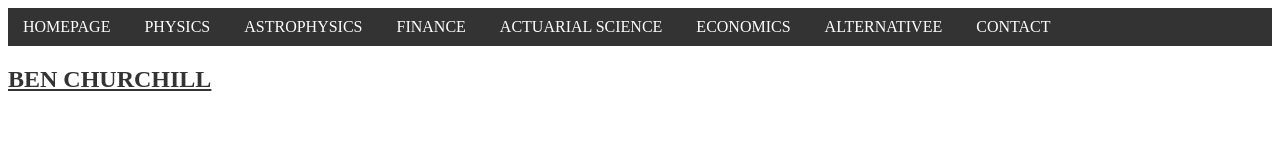
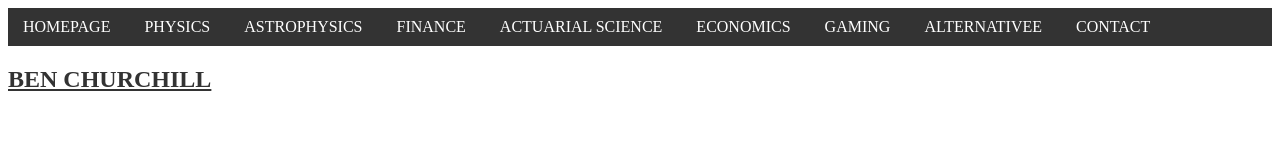
Before and after one commit to BenChurchillUK/BenChurchillUK.github.io, a plain HTML site: page index.html in a window 1280 px wide. Shown: the top 160 px of the page. Drawn offline with Linux system fonts and the light colour scheme; a script that the page names is missing.

Commit message:
Update index.html

```diff
--- a/index.html
+++ b/index.html
@@ -15,6 +15,7 @@
         <a href="#updates" class = "mainnavbarlinks">FINANCE</a>
         <a href="#updates" class = "mainnavbarlinks">ACTUARIAL SCIENCE</a>
         <a href="#updates" class = "mainnavbarlinks">ECONOMICS</a>
+        <a href="#updates" class = "mainnavbarlinks">GAMING</a>
         <a href="#updates" class = "mainnavbarlinks">ALTERNATIVEE</a>
         <a href="#updates" class = "mainnavbarlinks">CONTACT</a>
         <!-- <a href="Mainframe/MFHome.html" class = "mainnavbarlinks">MAINFRAME</a> -->
```
